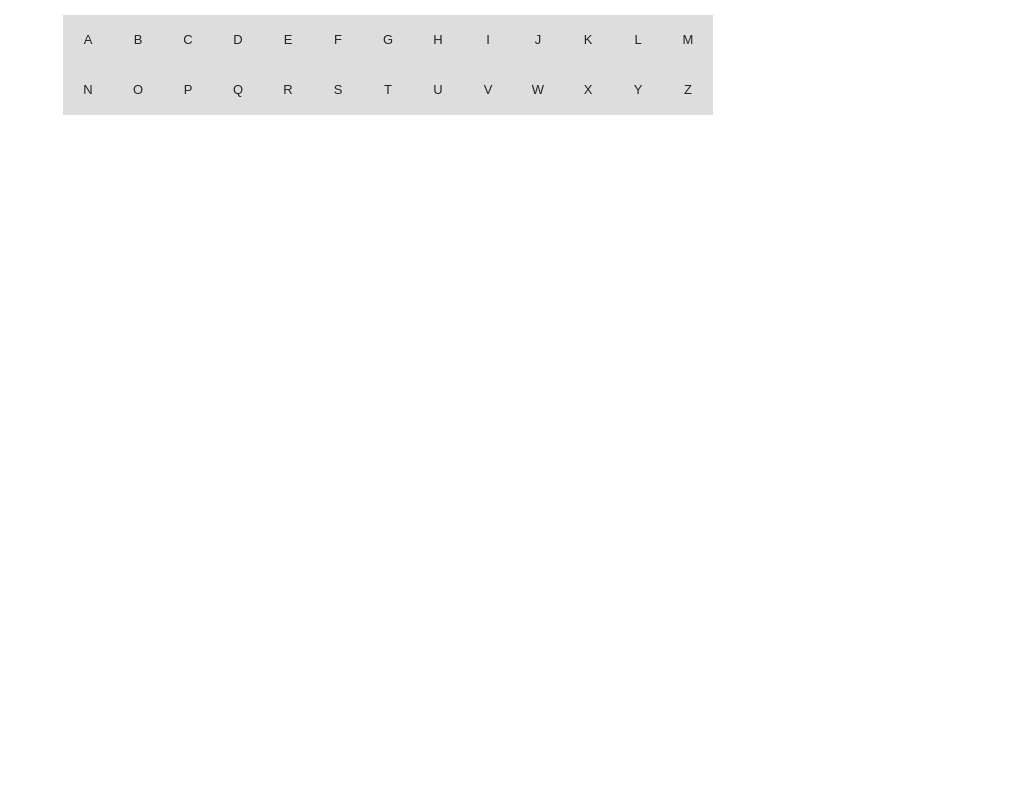
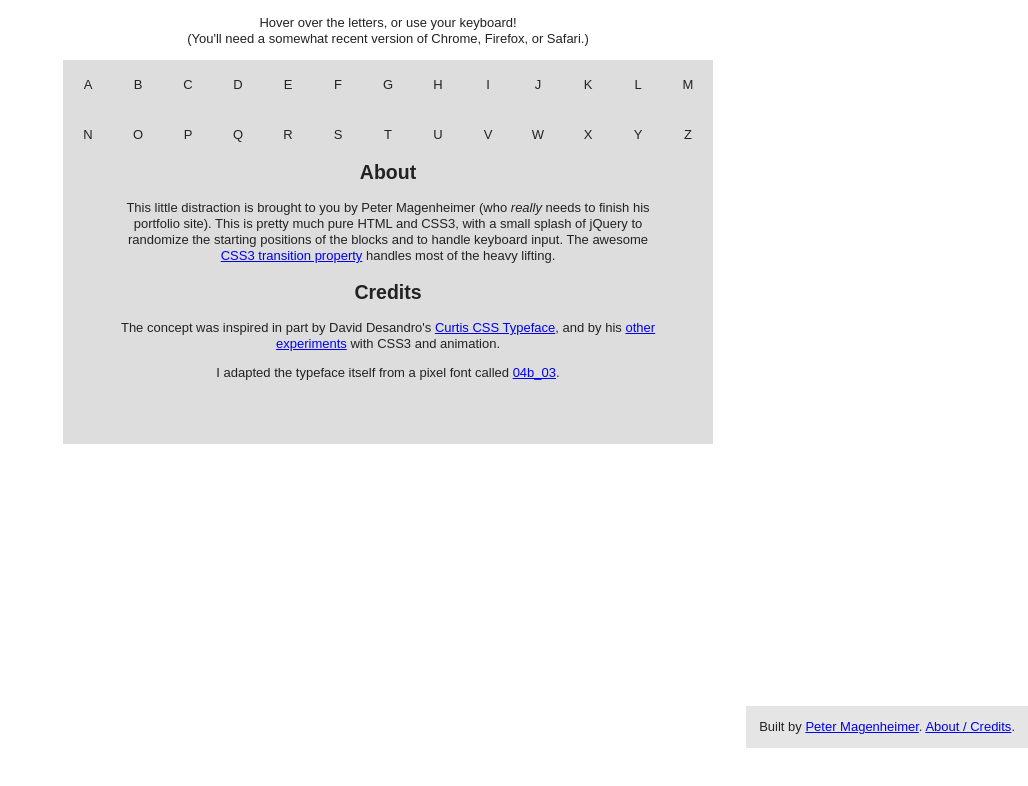
Before and after one commit to peterjmag/css3-animated-type, a plain HTML site: page index.html in a window 1280 px wide. Shown: the part 52-838 px from the top of the page, without its empty margins (252-1280 px from the left). Drawn offline with nearby package versions, Linux system fonts and the light colour scheme.

Commit message:
Initial about content and footer.

```diff
--- a/css/style.css
+++ b/css/style.css
@@ -201,7 +201,7 @@ table { border-collapse: collapse; border-spacing: 0; }
    Author: Peter Magenheimer
    ========================================================================== */
 
-#main {
+#container {
   width: 650px;
   text-align: center;
   margin: 0 auto;
@@ -306,6 +306,18 @@ table { border-collapse: collapse; border-spacing: 0; }
 .legend:hover + .layout .y4, .legend:focus + .layout .y4 {bottom: 400px;}
 .legend:hover + .layout .y5, .legend:focus + .layout .y5 {bottom: 500px;}
 
+#about {
+  background-color: #DDD;
+  padding: 50px;
+}
+
+footer {
+  position: fixed;
+  bottom: 0;
+  right: 0;
+  background-color: rgba(0, 0, 0, 0.1);
+  padding: 1em;
+}
 
 
 
--- a/index.html
+++ b/index.html
@@ -21,11 +21,12 @@
 
 <div id="container">
 	<header>
-
+		<h1>Animated Pixel Fonts with CSS3</h1>
+		<p>Hover over the letters, or use your keyboard!<br>
+		   (You'll need a somewhat recent version of Chrome, Firefox, or Safari.)</p>
 	</header>
 
 	<div id="main" role="main">
-		<h1>Animated Pixel Fonts with CSS3</h1>
 		<ul id="alphabet">
 			<li class="letter a">
 				<div class="legend" tabindex="0">A</div>
@@ -430,10 +431,17 @@
 				</div>
 			</li>
 		</ul>
+		<div id="about">
+			<h2>About</h2>
+			<p>This little distraction is brought to you by Peter Magenheimer (who <em>really</em> needs to finish his portfolio site). This is pretty much pure HTML and CSS3, with a small splash of jQuery to randomize the starting positions of the blocks and to handle keyboard input. The awesome <a href="http://www.w3.org/TR/css3-transitions/" title="CSS Transitions Module Level 3">CSS3 transition property</a> handles most of the heavy lifting.</p>
+			<h2>Credits</h2>
+			<p>The concept was inspired in part by David Desandro's <a href="http://desandro.com/resources/curtis-css-typeface/" title="Curtis CSS Typeface &middot;  David DeSandro">Curtis CSS Typeface</a>, and by his <a href="http://desandro.com/articles/" title="Articles &middot;  David DeSandro">other experiments</a> with CSS3 and animation.</p>
+			<p>I adapted the typeface itself from a pixel font called <a href="http://www.dafont.com/04b-03.font" title="04b_03 Font | dafont.com">04b_03</a>.</p>
+		</div>
 	</div>
 
 	<footer>
-
+		Built by <a href="http://peterjmags.com/">Peter Magenheimer</a>. <a id="show-about" href="#">About / Credits</a>.
 	</footer>
 </div> <!--! end of #container -->
 
```
